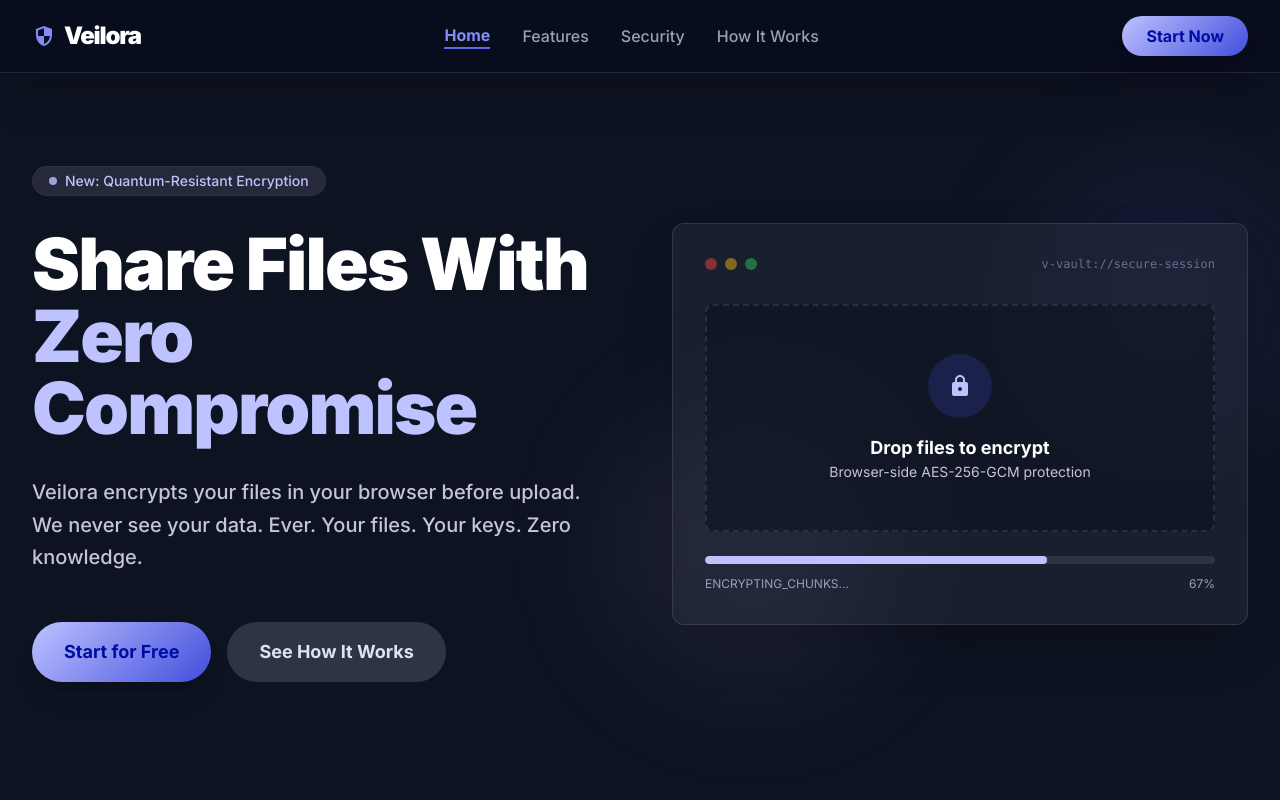
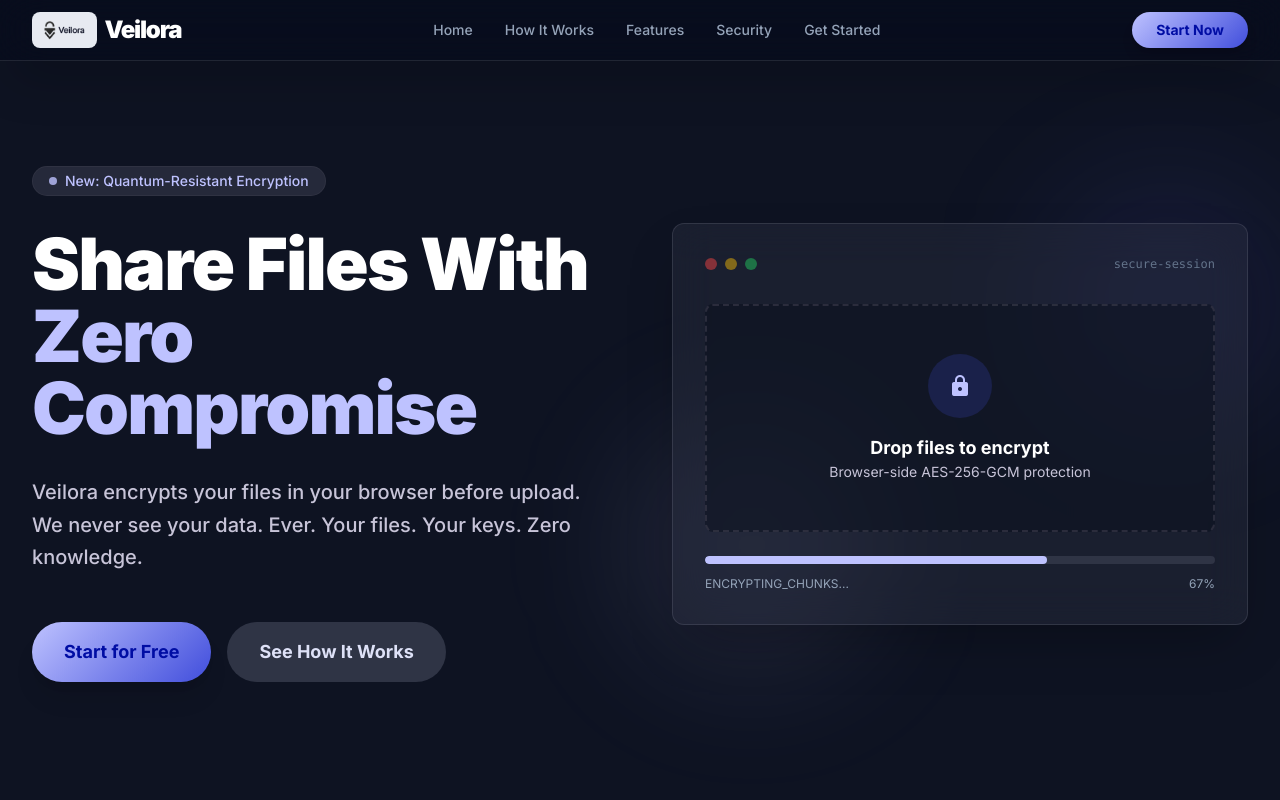
Before and after one commit to AronJoseph96/Veilora, a React app in the folder frontend/: page / in a window 1280 px wide. Shown: the top 800 px of the page. Built offline with nearby package versions, Linux system fonts and the light colour scheme; no server answers; the HTML template or start-up script is replaced by a standard one.

Commit message:
update nav order, logo, secure-session text, get started nav link

```diff
--- a/frontend/src/pages/Landing.jsx
+++ b/frontend/src/pages/Landing.jsx
@@ -2,6 +2,8 @@ import { useNavigate } from 'react-router-dom'
 
 export default function Landing() {
   const navigate = useNavigate()
+
+  const scrollTo = (id) => document.getElementById(id)?.scrollIntoView({ behavior: 'smooth' })
 
   return (
     <div className="dark bg-[#0e1322] text-[#dee1f7] font-[Inter] min-h-screen">
@@ -17,23 +19,32 @@ export default function Landing() {
 
       {/* Navbar */}
       <header className="fixed top-0 w-full z-50 backdrop-blur-xl border-b border-white/10 shadow-2xl" style={{background:'rgba(2,6,23,0.4)'}}>
-        <nav className="flex justify-between items-center px-8 py-4 max-w-7xl mx-auto">
-          <div className="flex items-center gap-2">
-            <span className="material-symbols-outlined" style={{color:'#818cf8'}}>security</span>
+        <nav className="flex justify-between items-center px-8 py-3 max-w-7xl mx-auto">
+          {/* Logo */}
+          <div className="flex items-center gap-2 cursor-pointer" onClick={() => window.scrollTo({ top: 0, behavior: 'smooth' })}>
+            <img src="/logo.jpeg" alt="Veilora" className="h-9 w-auto rounded-lg" />
             <span className="text-2xl font-black tracking-tighter text-white">Veilora</span>
           </div>
+
+          {/* Nav links */}
           <div className="hidden md:flex items-center gap-8">
-            <a className="text-[#818cf8] font-bold border-b-2 border-indigo-500 cursor-pointer"
-              onClick={() => window.scrollTo({ top: 0, behavior: 'smooth' })}>Home</a>
-            <a className="text-slate-400 font-medium hover:text-white transition-colors cursor-pointer"
-              onClick={() => document.getElementById('features').scrollIntoView({ behavior: 'smooth' })}>Features</a>
-            <a className="text-slate-400 font-medium hover:text-white transition-colors cursor-pointer"
-              onClick={() => document.getElementById('security').scrollIntoView({ behavior: 'smooth' })}>Security</a>
-            <a className="text-slate-400 font-medium hover:text-white transition-colors cursor-pointer"
-              onClick={() => document.getElementById('howitworks').scrollIntoView({ behavior: 'smooth' })}>How It Works</a>
+            {[
+              { label: 'Home', id: null },
+              { label: 'How It Works', id: 'howitworks' },
+              { label: 'Features', id: 'features' },
+              { label: 'Security', id: 'security' },
+              { label: 'Get Started', id: 'cta' },
+            ].map(({ label, id }) => (
+              <a key={label}
+                className="font-medium hover:text-white transition-colors cursor-pointer text-slate-400 hover:text-[#bec2ff] text-sm"
+                onClick={() => id ? scrollTo(id) : window.scrollTo({ top: 0, behavior: 'smooth' })}>
+                {label}
+              </a>
+            ))}
           </div>
+
           <button onClick={() => navigate('/login')}
-            className="button-gradient text-[#000da4] px-6 py-2 rounded-full font-bold shadow-lg hover:opacity-90 transition-opacity">
+            className="button-gradient text-[#000da4] px-6 py-2 rounded-full font-bold shadow-lg hover:opacity-90 transition-opacity text-sm">
             Start Now
           </button>
         </nav>
@@ -41,7 +52,7 @@ export default function Landing() {
 
       <main>
         {/* Hero */}
-        <section className="relative min-h-screen flex flex-col items-center justify-center pt-32 pb-20 overflow-hidden">
+        <section id="hero" className="relative min-h-screen flex flex-col items-center justify-center pt-32 pb-20 overflow-hidden">
           <div className="absolute inset-0 hero-glow -z-10"></div>
           <div className="max-w-7xl mx-auto px-8 grid lg:grid-cols-2 gap-16 items-center">
             <div className="space-y-8">
@@ -60,8 +71,7 @@ export default function Landing() {
                   className="button-gradient text-[#000da4] px-8 py-4 rounded-full font-bold text-lg shadow-xl hover:opacity-90 active:scale-95 transition-all">
                   Start for Free
                 </button>
-                <button
-                  onClick={() => document.getElementById('howitworks').scrollIntoView({ behavior: 'smooth' })}
+                <button onClick={() => scrollTo('howitworks')}
                   className="px-8 py-4 rounded-full font-bold text-lg hover:bg-white/5 transition-colors active:scale-95 text-[#dee1f7]"
                   style={{background:'#2f3445'}}>
                   See How It Works
@@ -78,7 +88,7 @@ export default function Landing() {
                     <div className="w-3 h-3 rounded-full bg-yellow-500/50"></div>
                     <div className="w-3 h-3 rounded-full bg-green-500/50"></div>
                   </div>
-                  <span className="text-xs text-slate-500 font-mono">v-vault://secure-session</span>
+                  <span className="text-xs text-slate-500 font-mono">secure-session</span>
                 </div>
                 <div className="border-2 border-dashed rounded-lg p-12 flex flex-col items-center justify-center text-center space-y-4"
                   style={{borderColor:'rgba(70,69,85,0.5)', background:'rgba(9,14,28,0.5)'}}>
@@ -154,8 +164,11 @@ export default function Landing() {
         {/* Features Bento */}
         <section id="features" className="py-32" style={{background:'#0e1322'}}>
           <div className="max-w-7xl mx-auto px-8">
+            <div className="text-center mb-16">
+              <h2 className="text-4xl font-extrabold text-white mb-4">Everything you need for secure sharing</h2>
+              <div className="h-1.5 w-24 mx-auto rounded-full bg-[#414edc]"></div>
+            </div>
             <div className="grid md:grid-cols-3 gap-6">
-              {/* Main card */}
               <div className="md:col-span-2 glass-panel p-10 rounded-xl flex flex-col justify-between group overflow-hidden relative">
                 <div className="absolute top-0 right-0 p-8 opacity-10 scale-150 group-hover:scale-[1.7] transition-transform">
                   <span className="material-symbols-outlined text-[160px]">security</span>
@@ -174,7 +187,6 @@ export default function Landing() {
               {[
                 { icon: 'dns', title: 'Zero Knowledge Server', desc: 'We store only encrypted blobs. No keys, no passwords, no way to read your data. Ever.' },
                 { icon: 'link', title: 'Secure Share Links', desc: 'Set expiration times and revoke access anytime. Links are worthless without the password.' },
-                { icon: 'toggle_on', title: 'Privacy First Toggle', desc: 'Zero telemetry, no cookies, no analytics. Every privacy setting is on by default — always.' },
                 { icon: 'fact_check', title: 'File Integrity', desc: 'AES-GCM built-in authentication detects any tampering before decryption completes.' },
                 { icon: 'fingerprint', title: 'Your Keys Only', desc: 'PBKDF2 key derivation runs in your browser. Your password is never transmitted anywhere.' },
               ].map(({ icon, title, desc }) => (
@@ -212,8 +224,6 @@ export default function Landing() {
                 ))}
               </ul>
             </div>
-
-            {/* Code block */}
             <div className="bg-slate-900 rounded-xl overflow-hidden border border-white/5 shadow-2xl">
               <div className="px-6 py-3 flex items-center justify-between border-b border-white/5" style={{background:'#2f3445'}}>
                 <div className="flex gap-1.5">
@@ -248,27 +258,13 @@ export default function Landing() {
             </div>
             <div className="grid md:grid-cols-3 gap-6">
               {[
-                {
-                  quote: "Finally a file sharing tool that actually practices what it preaches. The zero-knowledge model is real — I verified it myself.",
-                  name: "Alex R.",
-                  role: "Penetration Tester"
-                },
-                {
-                  quote: "We switched our entire team to Veilora for sharing client documents. The encryption happens before upload — that's the only way I trust cloud storage.",
-                  name: "Priya M.",
-                  role: "CISO, FinTech Startup"
-                },
-                {
-                  quote: "Simple enough for non-technical users, strong enough for security engineers. That balance is incredibly hard to achieve.",
-                  name: "Jordan K.",
-                  role: "Security Engineer"
-                },
+                { quote: "Finally a file sharing tool that actually practices what it preaches. The zero-knowledge model is real — I verified it myself.", name: "Alex R.", role: "Penetration Tester" },
+                { quote: "We switched our entire team to Veilora for sharing client documents. The encryption happens before upload — that's the only way I trust cloud storage.", name: "Priya M.", role: "CISO, FinTech Startup" },
+                { quote: "Simple enough for non-technical users, strong enough for security engineers. That balance is incredibly hard to achieve.", name: "Jordan K.", role: "Security Engineer" },
               ].map(({ quote, name, role }) => (
                 <div key={name} className="glass-panel p-8 rounded-xl flex flex-col gap-6">
                   <div className="flex gap-1">
-                    {[...Array(5)].map((_, i) => (
-                      <span key={i} className="text-[#bec2ff] text-lg">★</span>
-                    ))}
+                    {[...Array(5)].map((_, i) => <span key={i} className="text-[#bec2ff] text-lg">★</span>)}
                   </div>
                   <p className="text-[#c7c4d8] leading-relaxed flex-1">"{quote}"</p>
                   <div>
@@ -282,7 +278,7 @@ export default function Landing() {
         </section>
 
         {/* CTA */}
-        <section className="py-32 relative" style={{background:'#090e1c'}}>
+        <section id="cta" className="py-32 relative" style={{background:'#090e1c'}}>
           <div className="max-w-4xl mx-auto px-8 text-center space-y-10 relative z-10">
             <h2 className="text-5xl md:text-6xl font-black tracking-tight text-white">Ready to share files the private way?</h2>
             <p className="text-xl text-[#c7c4d8] font-medium">Join security-conscious professionals who trust Veilora for their sensitive data.</p>
@@ -291,8 +287,7 @@ export default function Landing() {
                 className="button-gradient text-[#000da4] px-10 py-5 rounded-full font-bold text-xl shadow-2xl hover:scale-105 transition-transform">
                 Create Free Account
               </button>
-              <a href="https://github.com/AronJoseph96/Veilora"
-                target="_blank" rel="noopener noreferrer"
+              <a href="https://github.com/AronJoseph96/Veilora" target="_blank" rel="noopener noreferrer"
                 className="border px-10 py-5 rounded-full font-bold text-xl hover:bg-white/5 transition-colors text-[#dee1f7] flex items-center gap-3"
                 style={{borderColor:'rgba(70,69,85,0.3)'}}>
                 <svg className="w-6 h-6" fill="currentColor" viewBox="0 0 24 24">
@@ -313,7 +308,7 @@ export default function Landing() {
         <div className="flex flex-col md:flex-row justify-between items-start gap-12 max-w-7xl mx-auto">
           <div className="space-y-4 max-w-xs">
             <div className="flex items-center gap-2">
-              <span className="material-symbols-outlined text-[#818cf8]">security</span>
+              <img src="/logo.jpeg" alt="Veilora" className="h-8 w-auto rounded-lg" />
               <span className="text-lg font-bold text-white">Veilora</span>
             </div>
             <p className="text-slate-500 text-sm font-medium leading-relaxed">
@@ -325,9 +320,9 @@ export default function Landing() {
               {
                 title: 'Platform',
                 links: [
-                  { label: 'Features', action: () => document.getElementById('features').scrollIntoView({ behavior: 'smooth' }) },
-                  { label: 'How it works', action: () => document.getElementById('howitworks').scrollIntoView({ behavior: 'smooth' }) },
-                  { label: 'Security', action: () => document.getElementById('security').scrollIntoView({ behavior: 'smooth' }) },
+                  { label: 'How It Works', action: () => scrollTo('howitworks') },
+                  { label: 'Features', action: () => scrollTo('features') },
+                  { label: 'Security', action: () => scrollTo('security') },
                 ]
               },
               {
@@ -370,7 +365,6 @@ export default function Landing() {
         </div>
         <div className="max-w-7xl mx-auto mt-12 pt-8 border-t border-white/5 flex flex-col md:flex-row justify-between items-center gap-6">
           <p className="text-slate-500 text-sm font-medium">© 2025 Veilora. All rights reserved.</p>
-          <div className="flex gap-6">
           <a href="https://github.com/AronJoseph96/Veilora" target="_blank" rel="noopener noreferrer"
             className="text-slate-500 hover:text-white transition-colors">
             <svg className="w-5 h-5" fill="currentColor" viewBox="0 0 24 24">
@@ -378,7 +372,6 @@ export default function Landing() {
             </svg>
           </a>
         </div>
-        </div>
       </footer>
     </div>
   )
```
Also changed, not shown: frontend/public/logo.jpeg (added). Lines whose indentation alone changed are shown as unchanged.
